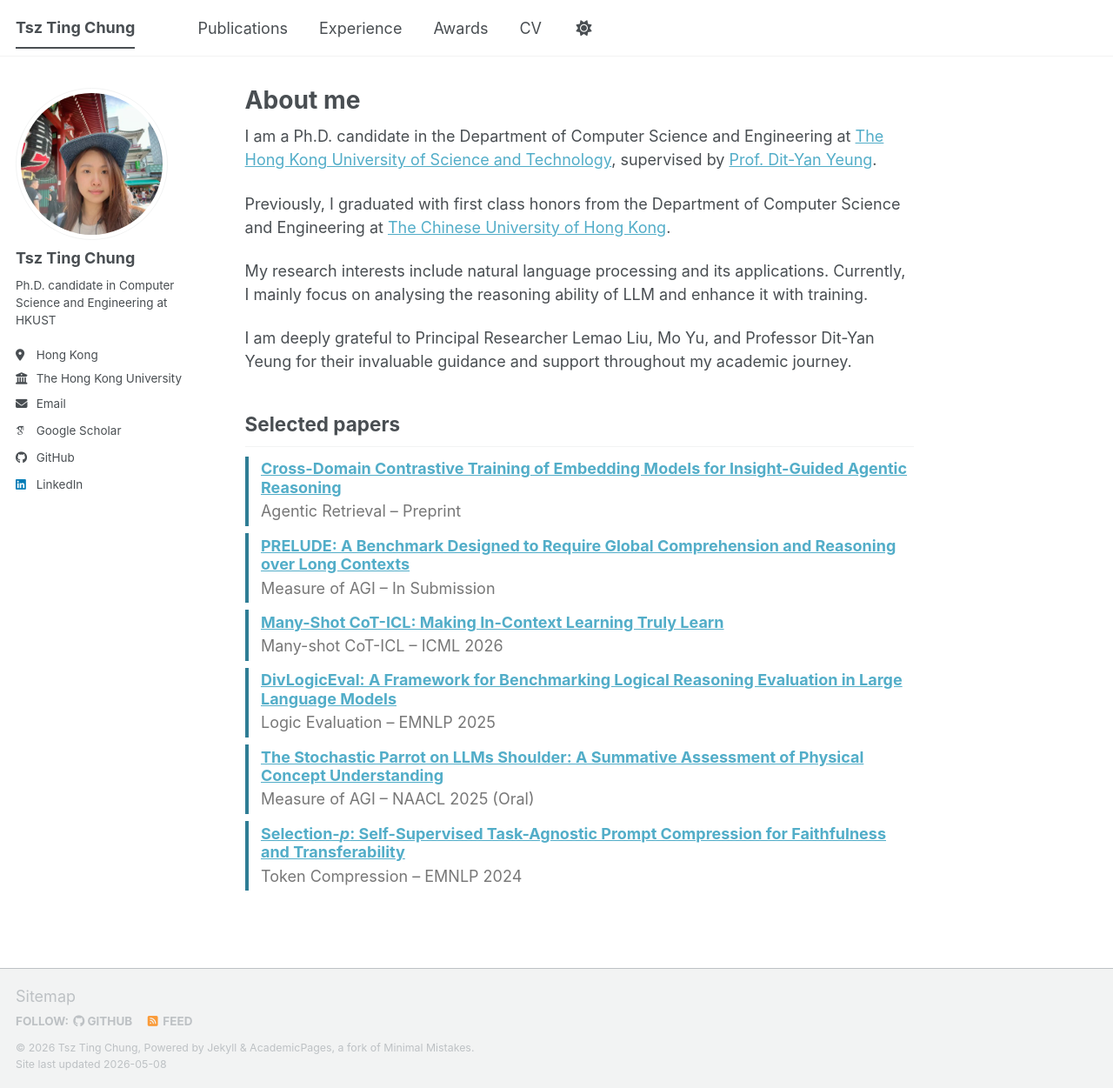
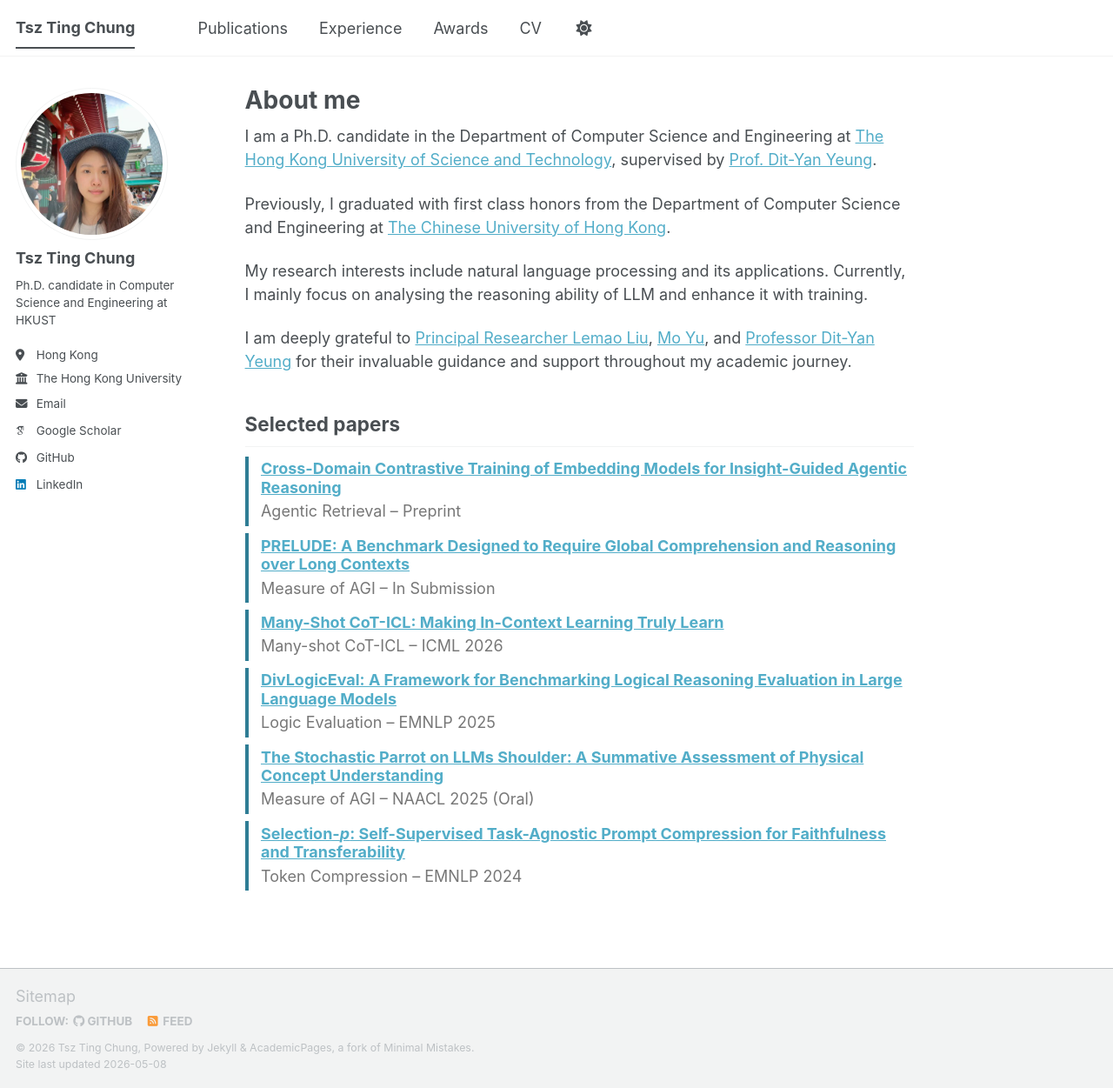
Before and after one commit to TTChungC/ttchungc.github.io, a Jekyll site: the page built from _pages/about.md, in a window 1280 px wide and 1251 px high. Shown: the whole window at 87% size. Built offline with Jekyll 4.4.1, drawn with Linux system fonts in a browser that asks for light colours; some web fonts are replaced; a script bundle is joined from its source files by our own code; library files that are not in the unit come from our copies; some of the changed lines change nothing that is shown.

Commit message:
Link advisor names on homepage

```diff
--- a/_pages/about.md
+++ b/_pages/about.md
@@ -13,7 +13,7 @@ Previously, I graduated with first class honors from the Department of Computer
 
 My research interests include natural language processing and its applications. Currently, I mainly focus on analysing the reasoning ability of LLM and enhance it with training.
 
-I am deeply grateful to Principal Researcher Lemao Liu, Mo Yu, and Professor Dit-Yan Yeung for their invaluable guidance and support throughout my academic journey.
+I am deeply grateful to [Principal Researcher Lemao Liu](https://lemaoliu.github.io/), [Mo Yu](https://sites.google.com/site/moyunlp/), and [Professor Dit-Yan Yeung](https://sites.google.com/view/dyyeung/home) for their invaluable guidance and support throughout my academic journey.
 
 ## Selected papers
 
```
